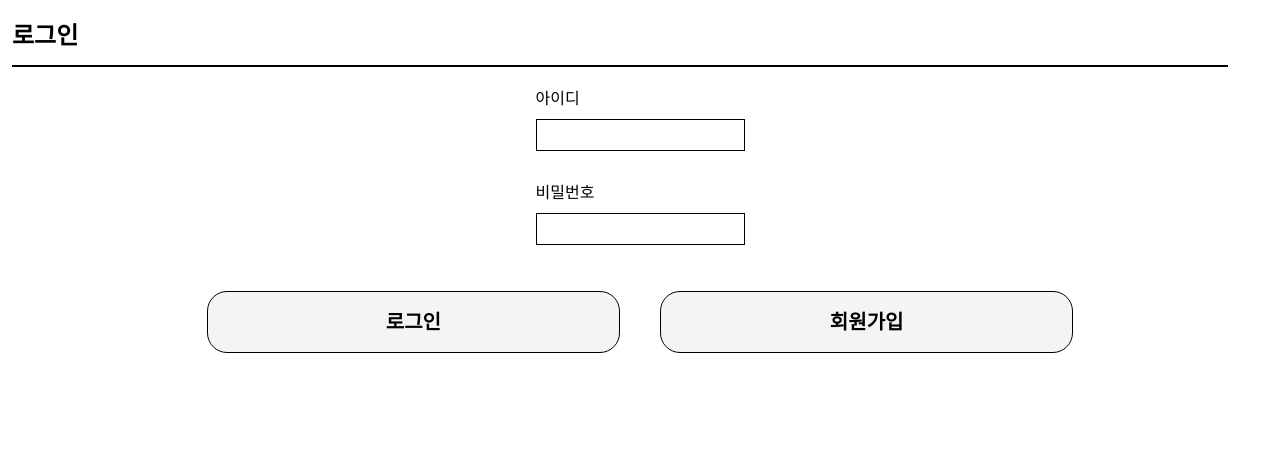
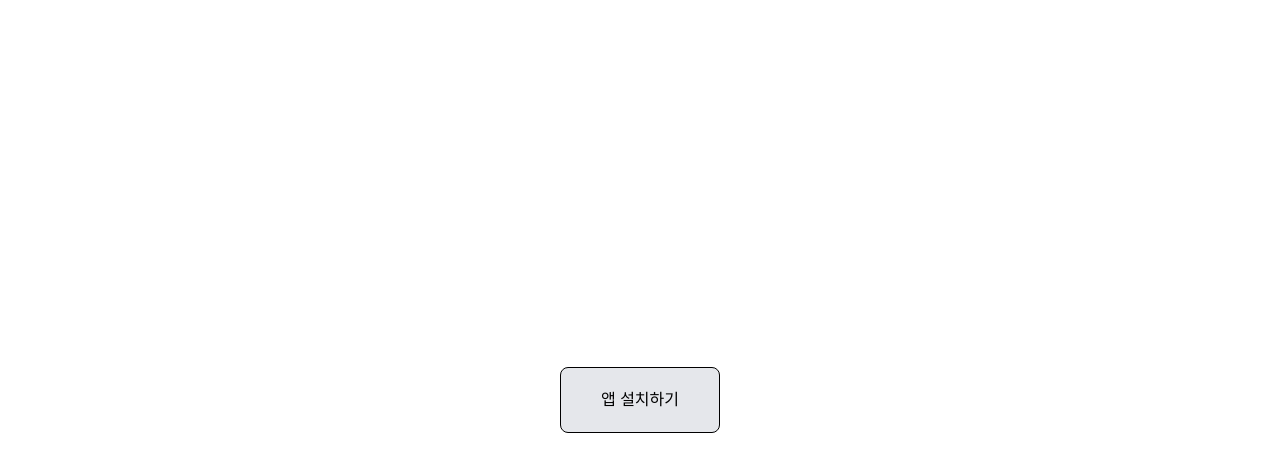
Before and after one commit to suk-6/MAKE-AMS-pwa, a React (Vite) app: page /login in a window 1280 px wide. Shown: the top 472 px of the page. Built offline with nearby package versions, Linux system fonts and the light colour scheme; a web font is replaced by a local one.

Commit message:
fix: Fix conditional rendering bug in App component

```diff
--- a/src/App.tsx
+++ b/src/App.tsx
@@ -53,7 +53,7 @@ const App = () => {
 
 	return (
 		<div className=" fixed w-full h-full overflow-hidden">
-			{!deferredPrompt ? (
+			{deferredPrompt ? (
 				<Routes>
 					<Route path="/" Component={Home} />
 					<Route path="/qr" Component={QRView} />
```
